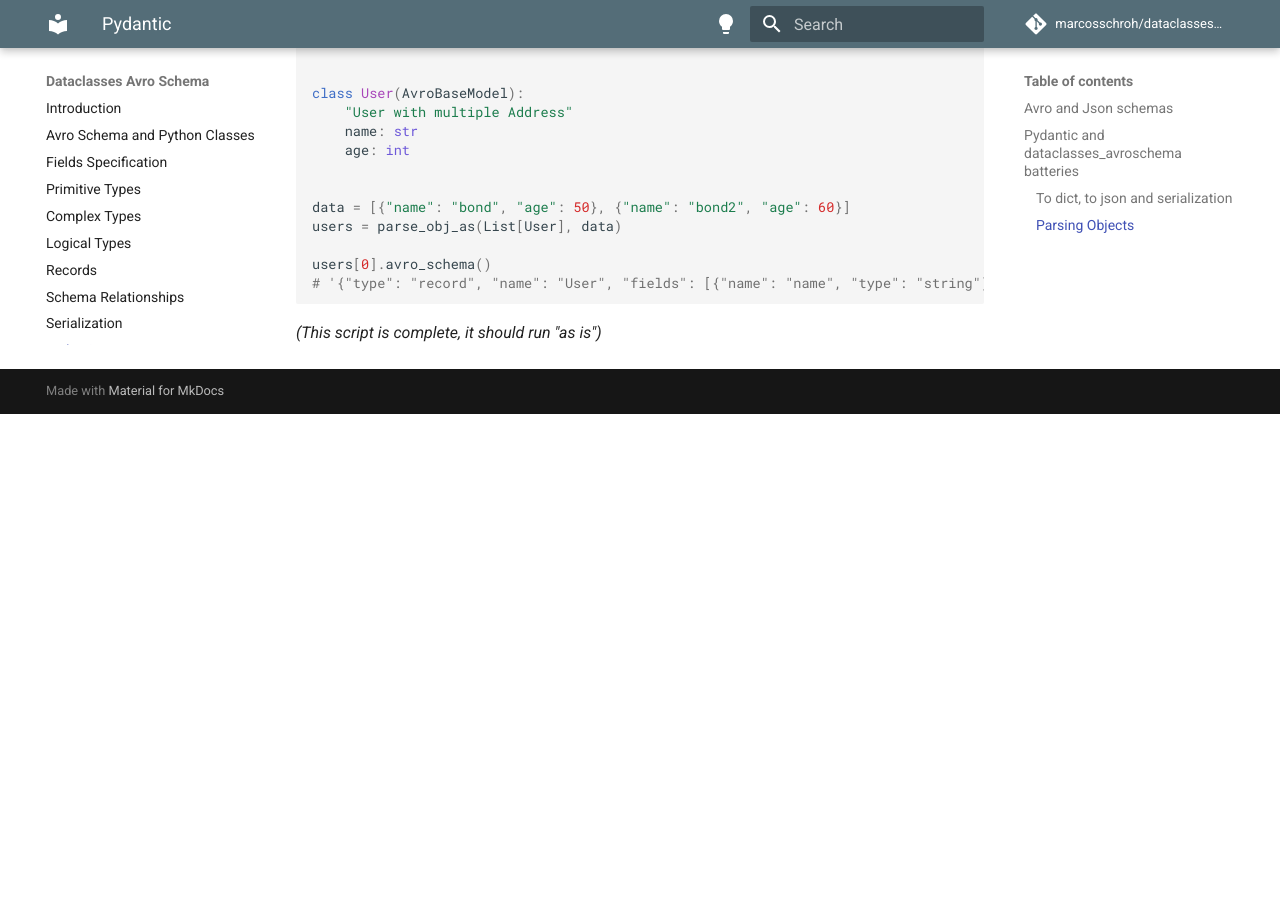
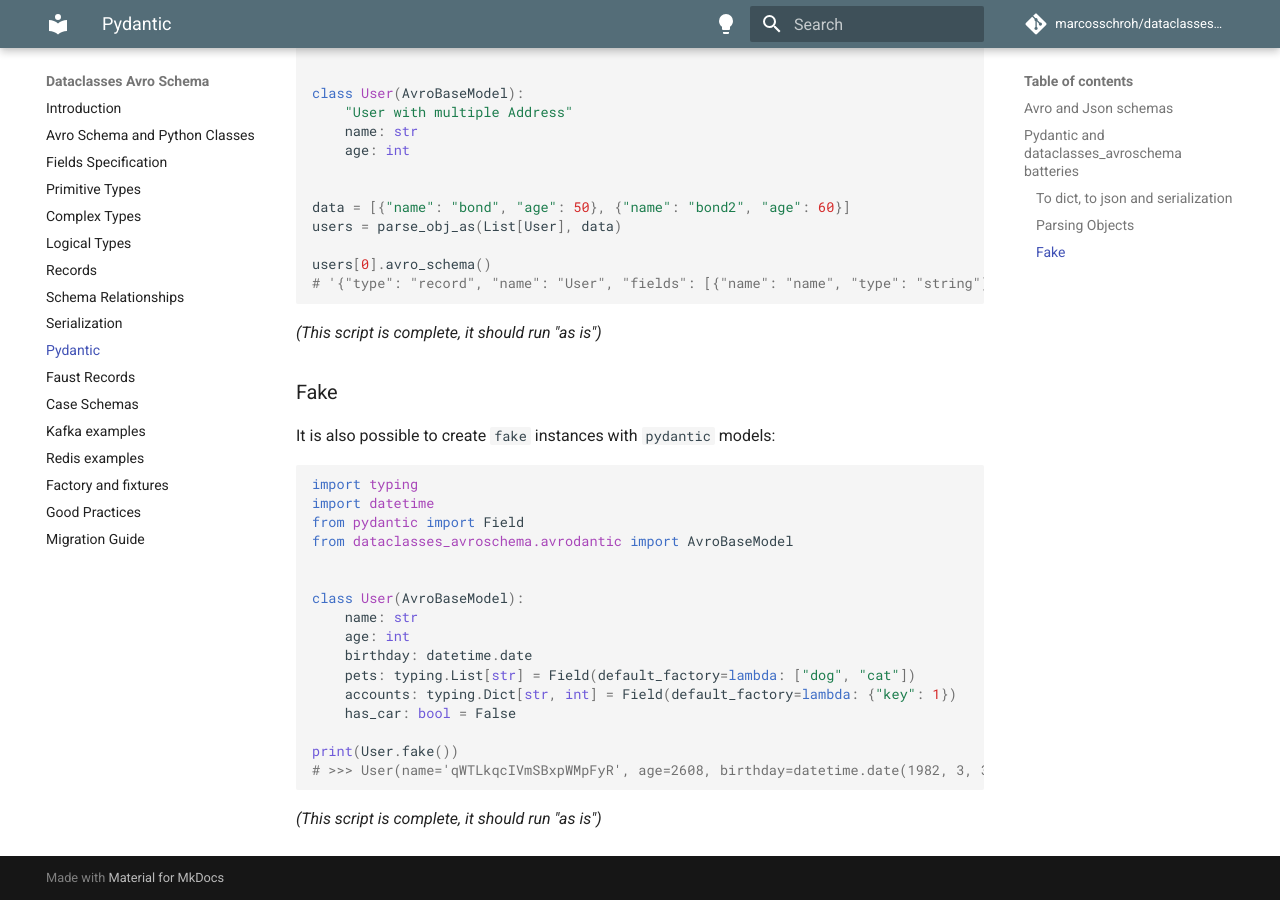
Before and after one commit to marcosschroh/dataclasses-avroschema, an MkDocs documentation site: the page built from docs/pydantic.md, in a window 1280 px wide and 900 px high, scrolled down 3171 px. Built offline with MkDocs 1.6.1 and Material for MkDocs 9.7.7, drawn with Linux system fonts in a browser that asks for light colours; comment, search, counter and statistics services are not loaded; before the commit the page ends 3585 px from its top, so only the background shows below that.

Commit message:
fix: pydantic fake and nested json serialization (#219)
Co-authored-by: Marcos Schroh <marcos.schroh@kpn.com>

````diff
--- a/docs/pydantic.md
+++ b/docs/pydantic.md
@@ -157,3 +157,28 @@
 ```
 
 *(This script is complete, it should run "as is")*
+
+### Fake
+
+It is also possible to create `fake` instances with `pydantic` models:
+
+```python
+import typing
+import datetime
+from pydantic import Field
+from dataclasses_avroschema.avrodantic import AvroBaseModel
+
+
+class User(AvroBaseModel):
+    name: str
+    age: int
+    birthday: datetime.date
+    pets: typing.List[str] = Field(default_factory=lambda: ["dog", "cat"])
+    accounts: typing.Dict[str, int] = Field(default_factory=lambda: {"key": 1})
+    has_car: bool = False
+
+print(User.fake())
+# >>> User(name='qWTLkqcIVmSBxpWMpFyR', age=2608, birthday=datetime.date(1982, 3, 30), pets=['wqoEXcJRYjcnJmnIvtiI'], accounts={'JueNdHdzIhHIDsjlHJLc': 779}, has_car=True)
+```
+
+*(This script is complete, it should run "as is")*
````
Also changed, not shown: 4 other files.
